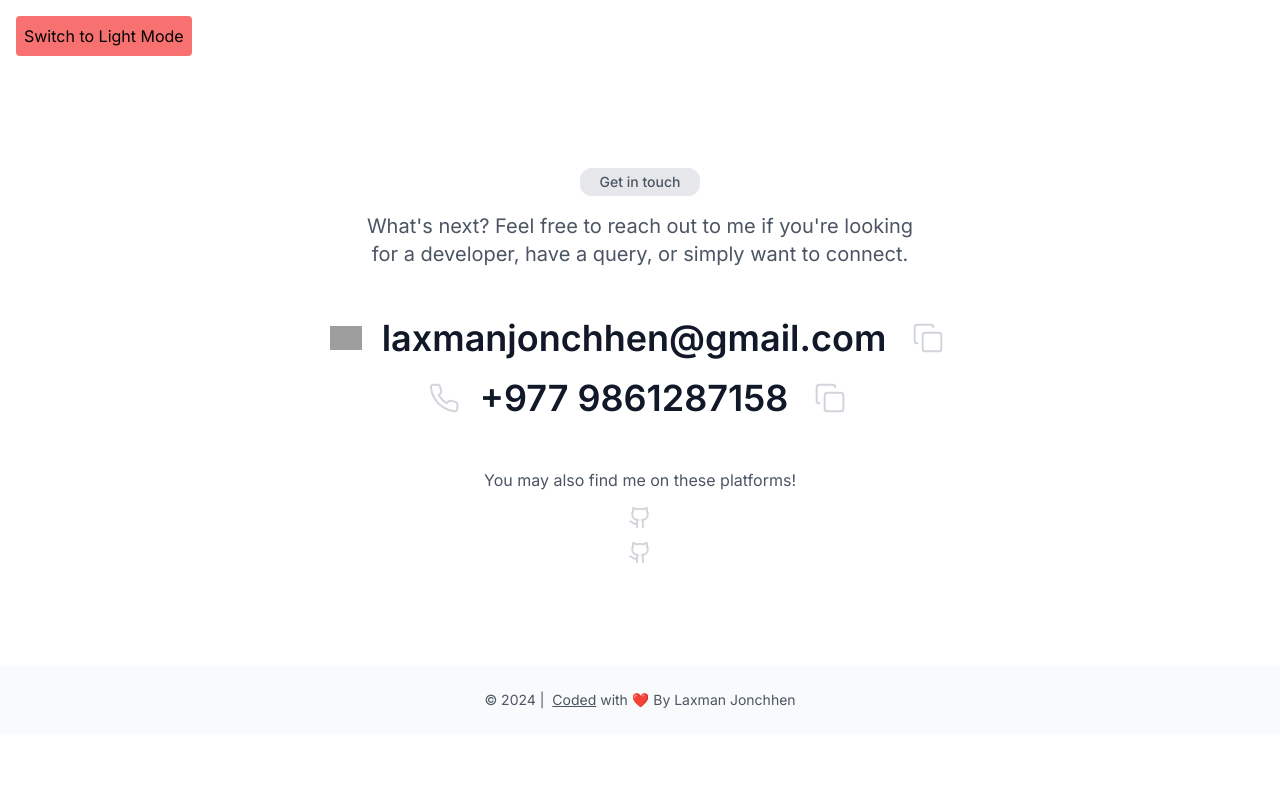
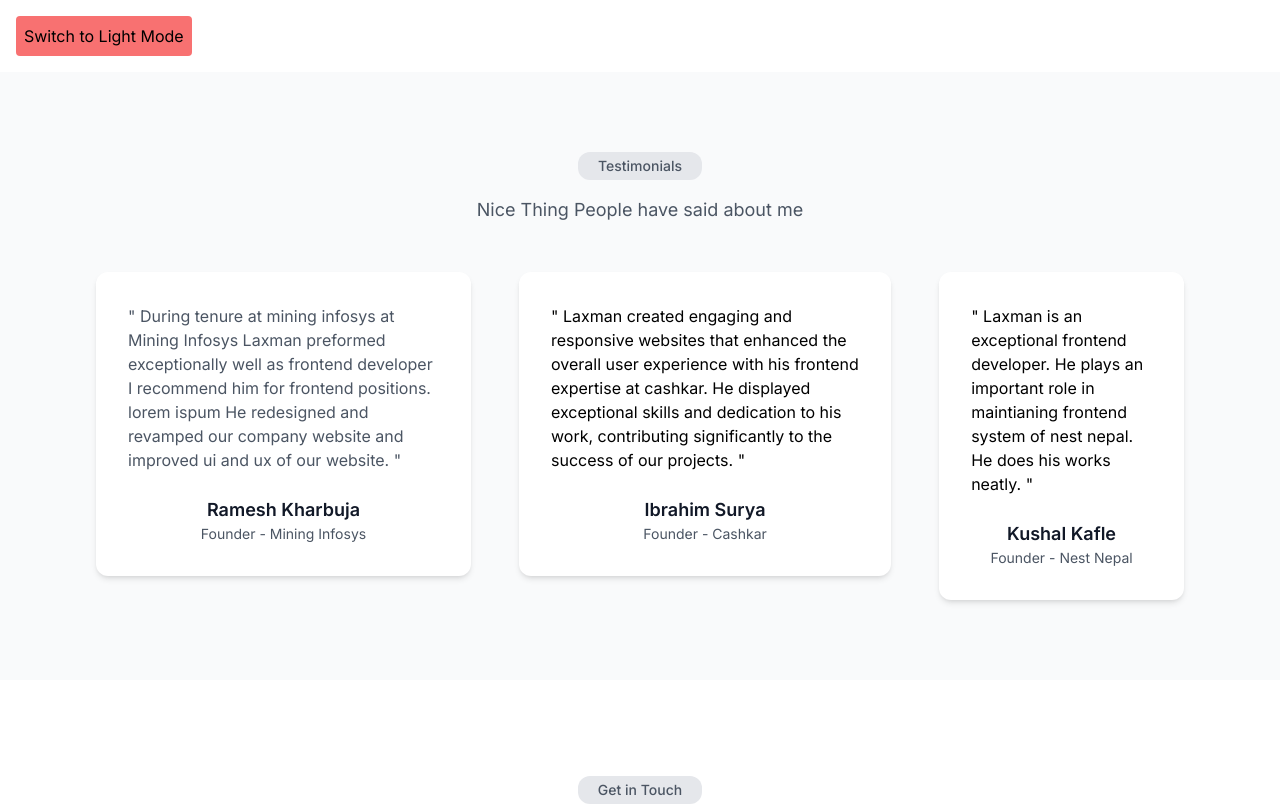
Before and after one commit to LaxmanJonchhen12/laxman-jonchhen-portfolio-website, a Next.js app: page / in a window 1280 px wide. Shown: the top 804 px of the page. Built offline with nearby package versions, Linux system fonts and the light colour scheme; grey boxes are pictures that could not be loaded.

Commit message:
feat: testimonials section added

```diff
--- a/src/app/page.tsx
+++ b/src/app/page.tsx
@@ -2,10 +2,12 @@ import Image from "next/image";
 import Navbar from "@/components/Navbar";
 import GetInTouch from "@/components/GetInTouch";
 import Footer from "@/components/Footer";
+import Testimonials from "@/components/Testimonials";
 export default function Home() {
   return (
       <div>
         <Navbar />
+        <Testimonials />
         <GetInTouch />
         <Footer />
       </div>
--- a/src/components/GetInTouch.tsx
+++ b/src/components/GetInTouch.tsx
@@ -4,6 +4,7 @@ import { inter } from "@/app/ui/fonts";
 import Image from "next/image";
 import { useContext } from 'react';
 import { ThemeContext } from '../context/ThemeContext';
+import SectionIntro from "./SectionIntro";
 function GetInTouch() {
   const themeContext = useContext(ThemeContext);
 
@@ -12,13 +13,12 @@ function GetInTouch() {
   }
 
   const { theme, toggleTheme } = themeContext;
-  console.log(theme);
 
   return (
     <div className=' bg-primary-white dark:bg-secondary-black flex flex-col items-center justify-center py-16 md:py-24 px-4'>
-      <div className={` bg-secondary-gray dark:bg-tertiary-gray text-tertiary-gray dark:text-primary-gray text-sm font-medium ${inter.className} py-1 px-5 rounded-xl `}>
-        Get in touch
-      </div>
+      <SectionIntro
+        introTitle={"Get in Touch"}
+       />
       <p
       className={` text-tertiary-gray dark:text-primary-gray text-xl font-normal ${inter.className} mt-4 max-w-[343px] md:max-w-[576px] text-center  `}
       >
@@ -197,31 +197,13 @@ function GetInTouch() {
       <p className={` text-base font-normal text-tertiary-gray dark:text-primary-gray mt-6 md:mt-12 `}>
         You may also find me on these platforms!
       </p>
-      <div className="mt-2">
-        <div className="bg-white h-[10] w-[10] hover:bg-gray-active">
+      {/* hover effect on icons left */}
         {
           theme === "dark" && (
             <a
             href="https://github.com/LaxmanJonchhen12"
             target="_blank"
-            className="hover:bg-gray-active"
-            >
-              <Image
-              src="/images/getintouch/github-dark.svg"
-              alt="github icon"
-              width={36}
-              height={36}
-              />
-           </a>
-          )
-        }
-        </div>
-        {
-          theme === "dark" && (
-            <a
-            href="https://github.com/LaxmanJonchhen12"
-            target="_blank"
-            className="hover:bg-gray-active"
+            className="hover:bg-gray-active mt-2"
             >
               <Image
               src="/images/getintouch/github-dark.svg"
@@ -245,8 +227,6 @@ function GetInTouch() {
           )
          }
       </div>
-
-    </div>
   )
 }
 
--- /dev/null
+++ b/src/components/SectionIntro.tsx
@@ -0,0 +1,26 @@
+"use client";
+import { useContext } from 'react';
+import { inter } from "@/app/ui/fonts";
+import { ThemeContext } from '../context/ThemeContext';
+
+interface SectionIntroProps {
+    introTitle: string,
+}
+
+function SectionIntro({ introTitle }:SectionIntroProps ) {
+    const themeContext = useContext(ThemeContext);
+
+    if (!themeContext) {
+      return null;
+    }
+
+    const { theme, toggleTheme } = themeContext;
+    console.log(theme);
+  return (
+    <div className={` bg-secondary-gray dark:bg-tertiary-gray text-tertiary-gray dark:text-primary-gray text-sm font-medium ${inter.className} py-1 px-5 rounded-xl `}>
+    {introTitle}
+    </div>
+  )
+}
+
+export default SectionIntro
--- /dev/null
+++ b/src/components/Testimonials.tsx
@@ -0,0 +1,87 @@
+import SectionIntro from "./SectionIntro";
+function Testimonials() {
+  return (
+    <div className="flex flex-col items-center justify-start dark:bg-primary-black bg-primary-gray py-16 px-4 md:px-24 md:py-20 ">
+      <SectionIntro introTitle="Testimonials" />
+      <p
+      className="dark:text-primary-gray text-tertiary-gray text-lg font-normal pt-4"
+      >
+        Nice Thing People have said about me
+      </p>
+      <div className="flex flex-col items-start gap-y-6 gap-x-0 md:gap-x-12 md:gap-y-0  justify-start md:flex-row mt-6 md:mt-12">
+
+            <div className="flex flex-col gap-y-6 items-center justify-center dark:bg-ascent-gray bg-white shadow-md p-8 rounded-xl md:max-w-[375px]">
+                <p
+                className="dark:text-primary-gray text-tertiary-gray text-base font-normal"
+                >
+                    &quot;
+                    During tenure at mining infosys at Mining Infosys Laxman preformed exceptionally well as frontend developer
+                    I recommend him for frontend positions. lorem ispum
+                    He redesigned and revamped our company website and improved ui and ux of our website.
+                    &quot;
+                </p>
+                <div className="flex flex-col gap-x-1 items-center justify-start">
+                    <p
+                    className="text-lg dark:text-primary-white text-primary-black font-semibold"
+                    >
+                        Ramesh Kharbuja
+                    </p>
+                    <p
+                    className="text-sm dark:text-primary-gray text-tertiary-gray font-normal"
+                    >
+                        Founder - Mining Infosys
+                    </p>
+                </div>
+            </div>
+            <div className="flex flex-col gap-y-6 items-center justify-center dark:bg-ascent-gray bg-white shadow-md p-8 rounded-xl md:max-w-[375px]">
+                <p
+                className="dark:text-primary-gray tertiary-gray text-base font-normal"
+                >
+                    &quot;
+                    Laxman created engaging and responsive websites that enhanced the overall user
+                    experience with his frontend expertise at cashkar. He displayed exceptional skills and dedication
+                    to his work, contributing significantly to the success of our projects.
+                    &quot;
+                </p>
+                <div className="flex flex-col gap-x-1 items-center justify-start">
+                    <p
+                    className="text-lg dark:text-primary-white text-primary-black font-semibold"
+                    >
+                        Ibrahim Surya
+                    </p>
+                    <p
+                    className="text-sm dark:text-primary-gray text-tertiary-gray font-normal"
+                    >
+                        Founder - Cashkar
+                    </p>
+                </div>
+            </div>
+
+            <div className="flex flex-col gap-y-6 items-center justify-center dark:bg-ascent-gray bg-white shadow-md p-8 rounded-xl md:max-w-[375px]">
+                <p
+                className="dark:text-primary-gray tertiary-gray text-base font-normal"
+                >
+                    &quot;
+                    Laxman is an exceptional frontend developer. He plays an important role in maintianing frontend system of nest nepal. He does his works neatly.
+                    &quot;
+                </p>
+                <div className="flex flex-col gap-x-1 items-center justify-start">
+                    <p
+                    className="text-lg dark:text-primary-white text-primary-black font-semibold"
+                    >
+                        Kushal Kafle
+                    </p>
+                    <p
+                    className="text-sm dark:text-primary-gray text-tertiary-gray font-normal"
+                    >
+                        Founder - Nest Nepal
+                    </p>
+                </div>
+            </div>
+
+      </div>
+    </div>
+  );
+}
+
+export default Testimonials;
```
